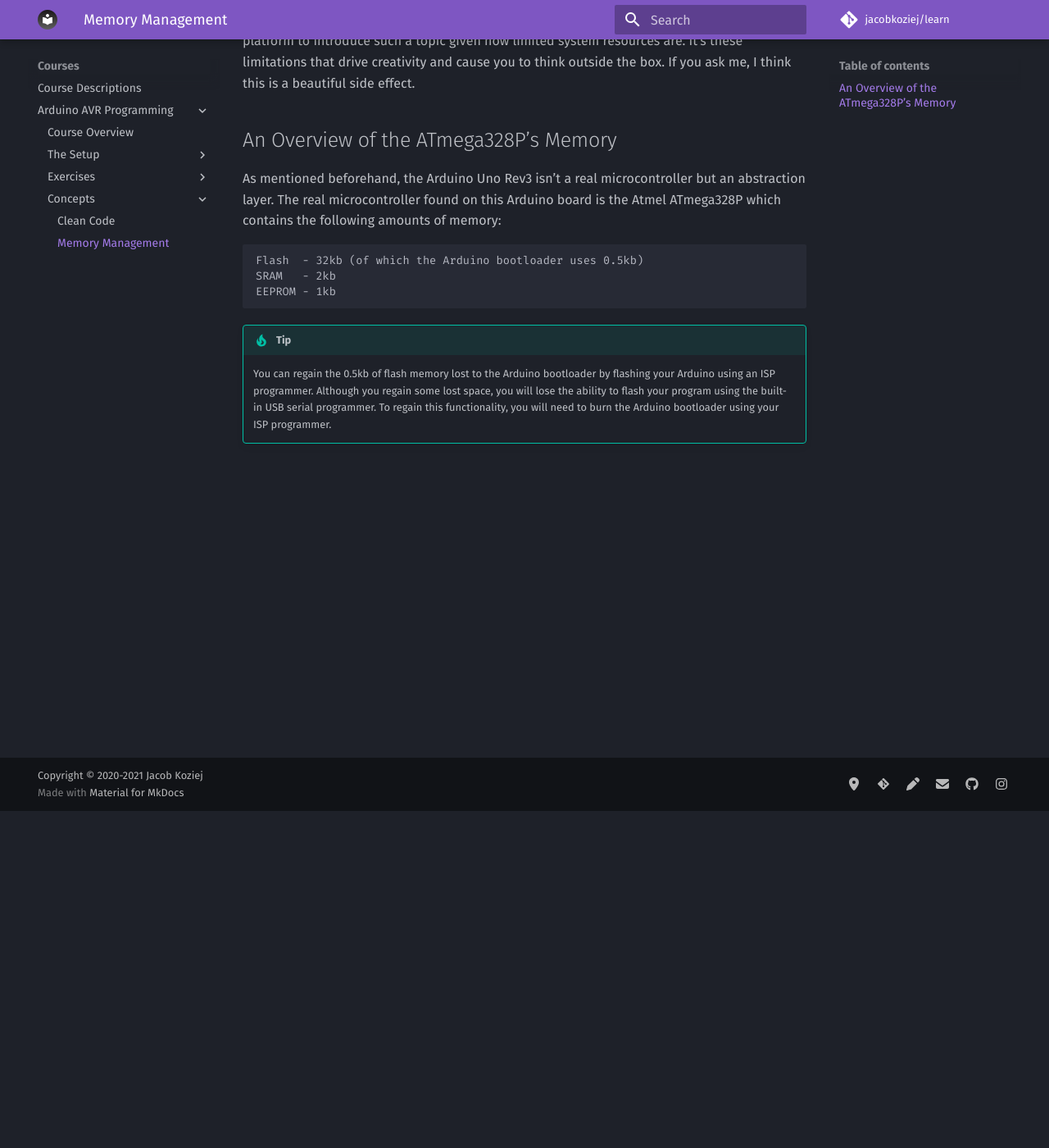
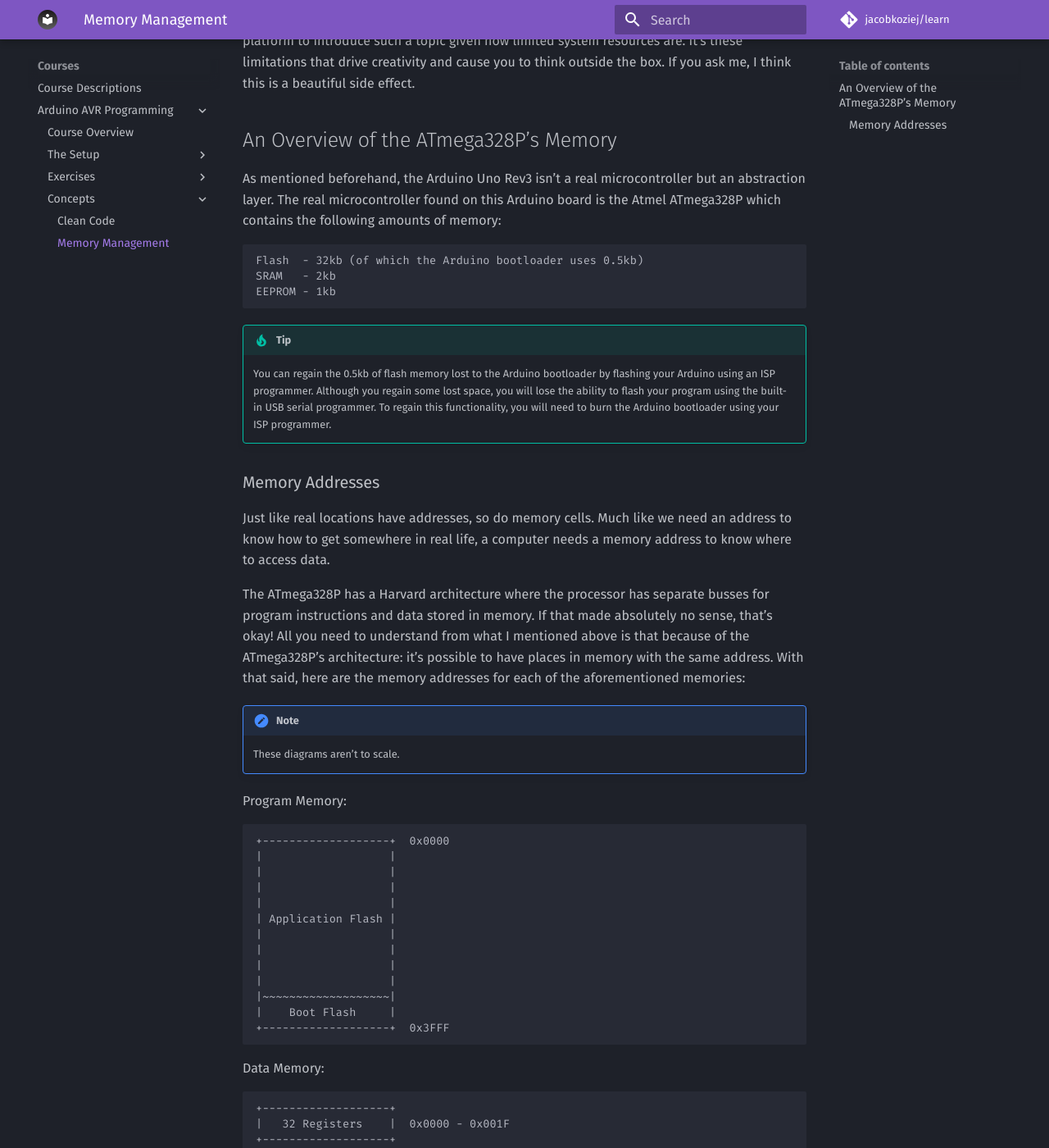
Before and after one commit to jacobkoziej/learn, an MkDocs documentation site: the page built from docs/courses/arduino-avr-programming/concepts/memory-management.md, in a window 1280 px wide and 1400 px high, scrolled down 411 px. Shown: the whole window at 82% size. Built offline with MkDocs 1.6.1 and Material for MkDocs 9.7.7, drawn with Linux system fonts in a browser that asks for light colours; comment, search, counter and statistics services are not loaded; some of the changed text lies outside the part shown.

Commit message:
Add "Memory Addresses"

````diff
--- a/docs/courses/arduino-avr-programming/concepts/memory-management.md
+++ b/docs/courses/arduino-avr-programming/concepts/memory-management.md
@@ -27,3 +27,66 @@
 	You can regain the 0.5kb of flash memory lost to the Arduino bootloader by flashing your Arduino using an ISP programmer.
 	Although you regain some lost space, you will lose the ability to flash your program using the built-in USB serial programmer.
 	To regain this functionality, you will need to burn the Arduino bootloader using your ISP programmer.
+
+### Memory Addresses
+
+Just like real locations have addresses, so do memory cells.
+Much like we need an address to know how to get somewhere in real life, a computer needs a memory address to know where to access data.
+
+The ATmega328P has a Harvard architecture where the processor has separate busses for program instructions and data stored in memory.
+If that made absolutely no sense, that's okay!
+All you need to understand from what I mentioned above is that because of the ATmega328P's architecture: it's possible to have places in memory with the same address.
+With that said, here are the memory addresses for each of the aforementioned memories:
+
+!!! note
+	These diagrams aren't to scale.
+
+Program Memory:
+
+```
++-------------------+  0x0000
+|                   |
+|                   |
+|                   |
+|                   |
+| Application Flash |
+|                   |
+|                   |
+|                   |
+|                   |
+|~~~~~~~~~~~~~~~~~~~|
+|    Boot Flash     |
++-------------------+  0x3FFF
+```
+
+Data Memory:
+
+```
++-------------------+
+|   32 Registers    |  0x0000 - 0x001F
++-------------------+
+|    64 I/O Reg.    |  0x0020 - 0x005F
++-------------------+
+| 160 Ext I/O Reg.  |  0x0060 - 0x00FF
++-------------------+
+|                   |
+|   Internal SRAM   |  0x0100 - 0x08FF
+|                   |
++-------------------+
+```
+
+EEPROM Data Memory:
+
+```
++-------------------+  0x0000
+|                   |
+|      EEPROM       |
+|                   |
++-------------------+  0x03FF
+```
+
+As you can see, there are a fair bit of memory addresses.
+Luckily for you, you don't have to worry about most of these addresses. The only real address range that you should be concerned about is the one related to EEPROM, and that's just if you're using it.
+All the other addresses you'll have to worry about are either managed by the compiler or defined as macros by AVR Libc.
+
+It might seem useless to know all this information right now, but it will be critical to understanding more complex topics down the line like pointers or modifying hardware registers.
````
